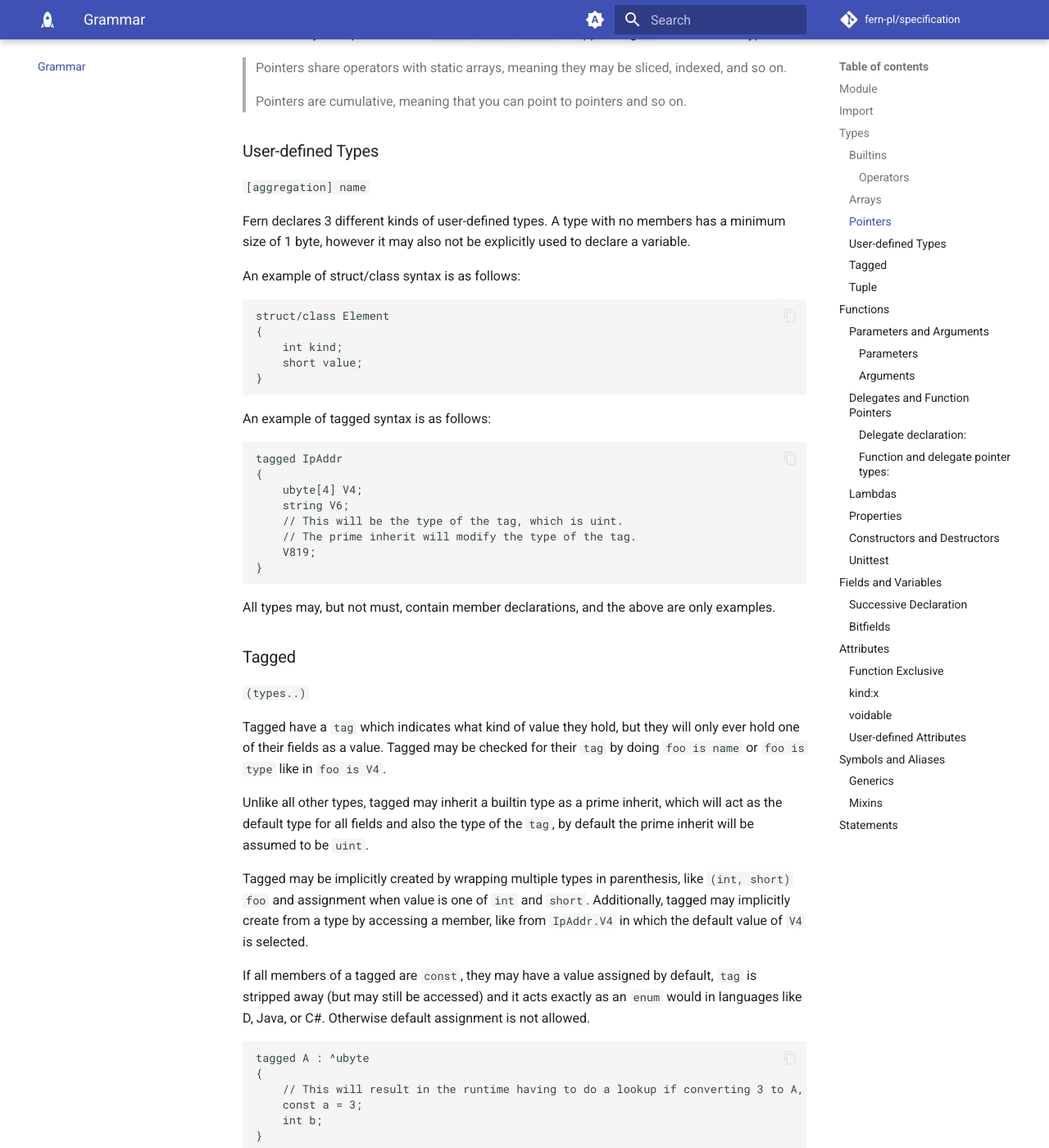
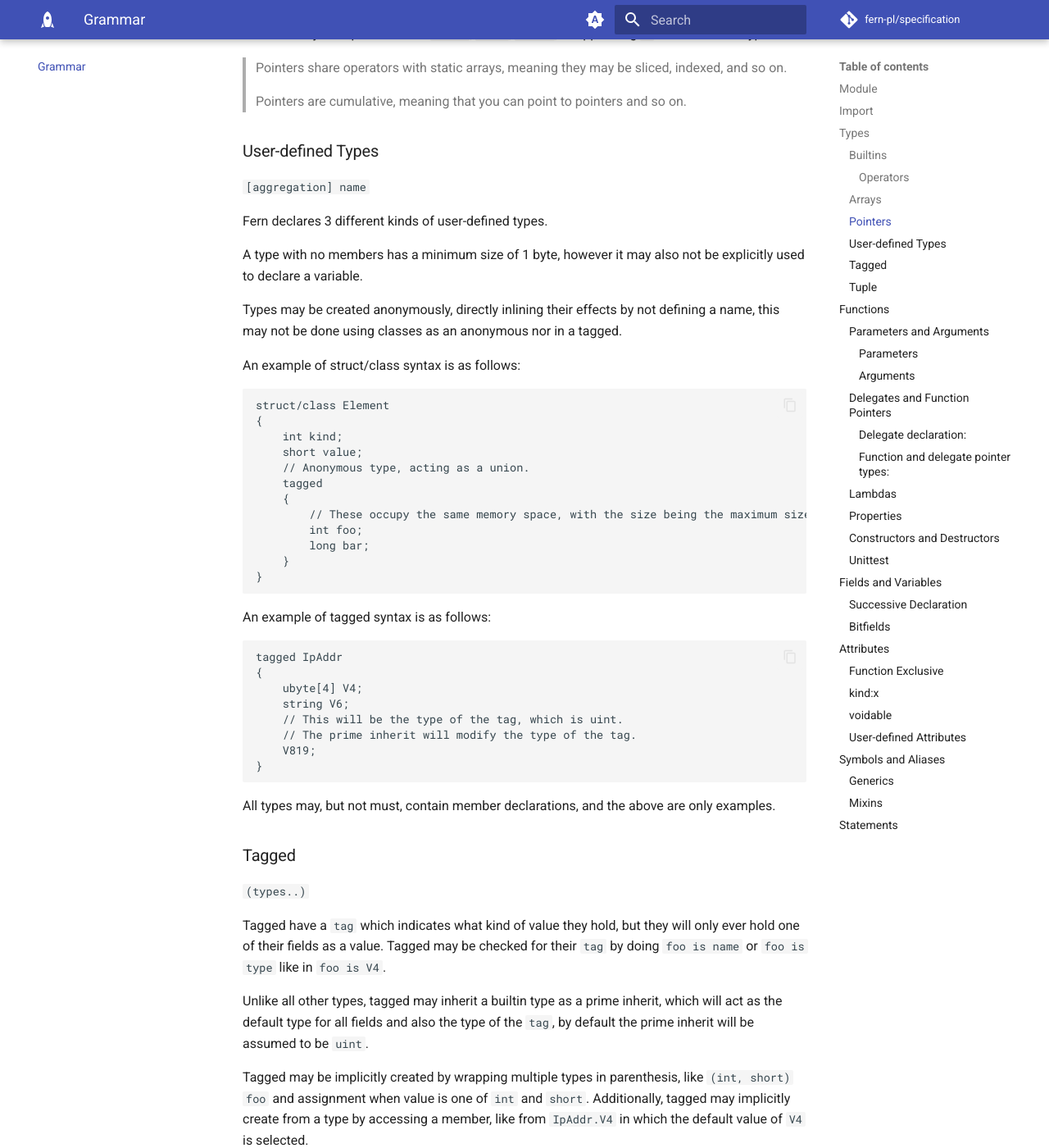
Before and after one commit to fern-pl/specification, an MkDocs documentation site: the page built from specification/grammar.md, in a window 1280 px wide and 1400 px high, scrolled down 4393 px. Shown: the whole window at 82% size. Built offline with MkDocs 1.6.1 and Material for MkDocs 9.7.7, drawn with Linux system fonts in a browser that asks for light colours; comment, search, counter and statistics services are not loaded; some of the changed text lies outside the part shown.

Commit message:
define anonymous types

````diff
--- a/specification/grammar.md
+++ b/specification/grammar.md
@@ -129,7 +129,10 @@ Pointers may be represented as `void*`, `nint`, `nuint`, or appending `*` to the
 `[aggregation] name`
 
 Fern declares 3 different kinds of user-defined types.
+
 A type with no members has a minimum size of 1 byte, however it may also not be explicitly used to declare a variable.
+
+Types may be created anonymously, directly inlining their effects by not defining a name, this may not be done using classes as an anonymous nor in a tagged.
 
 An example of struct/class syntax is as follows:
 ```
@@ -137,6 +140,13 @@ struct/class Element
 {
     int kind;
     short value;
+    // Anonymous type, acting as a union.
+    tagged
+    {
+        // These occupy the same memory space, with the size being the maximum size used by any type inside of it.
+        int foo;
+        long bar;
+    }
 }
 ```
 
@@ -166,6 +176,8 @@ Tagged may be implicitly created by wrapping multiple types in parenthesis, like
 Additionally, tagged may implicitly create from a type by accessing a member, like from `IpAddr.V4` in which the default value of `V4` is selected.
 
 If all members of a tagged are `const`, they may have a value assigned by default, `tag` is stripped away (but may still be accessed) and it acts exactly as an `enum` would in languages like D, Java, or C#. Otherwise default assignment is not allowed.
+
+If a tagged is an anonymous type it will not have a `tag`, and will act as a typical union type would.
 
 ```
 tagged A : ^ubyte
````
